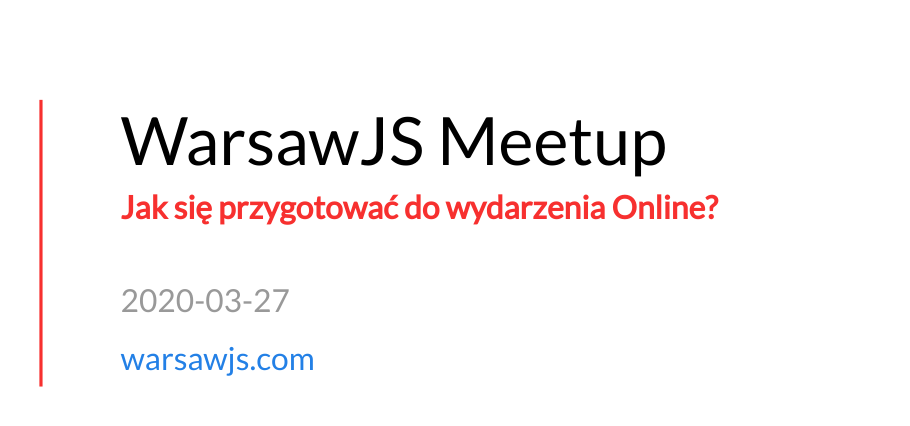
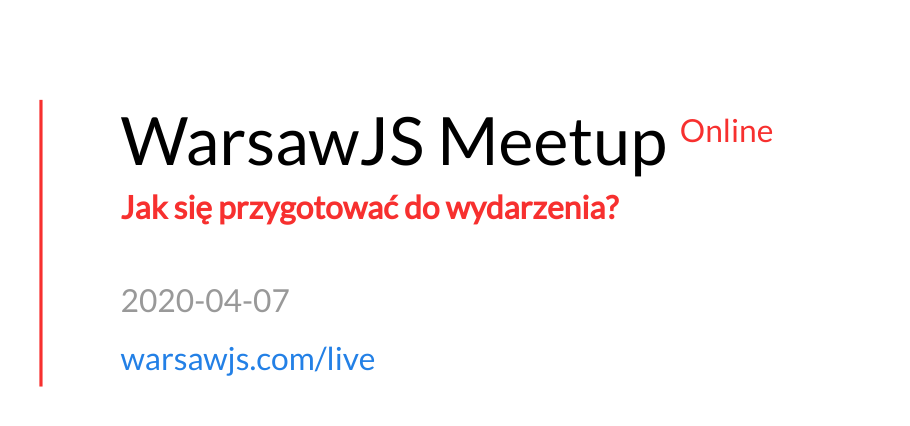
Before and after one commit to warsawjs/meetup-online-guidelines, a website: page index.html in a window 1280 px wide. Shown: the part 157-583 px from the top of the page, 370-1280 px from the left. Drawn offline with Linux system fonts and the light colour scheme.

Commit message:
Add link to live page

```diff
--- a/slides.md
+++ b/slides.md
@@ -3,11 +3,11 @@
 <div class="talk-card">
   <img class="logo" src="images/warsawjs/logo-warsawjs-black-text.svg">
   <div class="details">
-    <h2 class="speaker-name">WarsawJS Meetup</h2>
-    <h1 class="talk-title">Jak się przygotować do wydarzenia Online?</h1>
-    <p class="talk-perform">2020-03-27</p>
+    <h2 class="speaker-name">WarsawJS Meetup <sup class="online">Online</sup></h2>
+    <h1 class="talk-title">Jak się przygotować do wydarzenia?</h1>
+    <p class="talk-perform">2020-04-07</p>
     <p class="speaker-contact">
-      <a href="https://www.warsawjs.com">warsawjs.com</a>
+      <a href="https://www.warsawjs.com/live">warsawjs.com/live</a>
     </p>
   </div>
 </div>
--- a/styles/themes/warsawjs/slide-front-page.css
+++ b/styles/themes/warsawjs/slide-front-page.css
@@ -58,3 +58,8 @@
     padding: 0;
     margin: 0;
 }
+
+.online {
+    color: #f7302f;
+    font-size: 30px;
+}
```
Also changed, not shown: .markdownlint.json.
